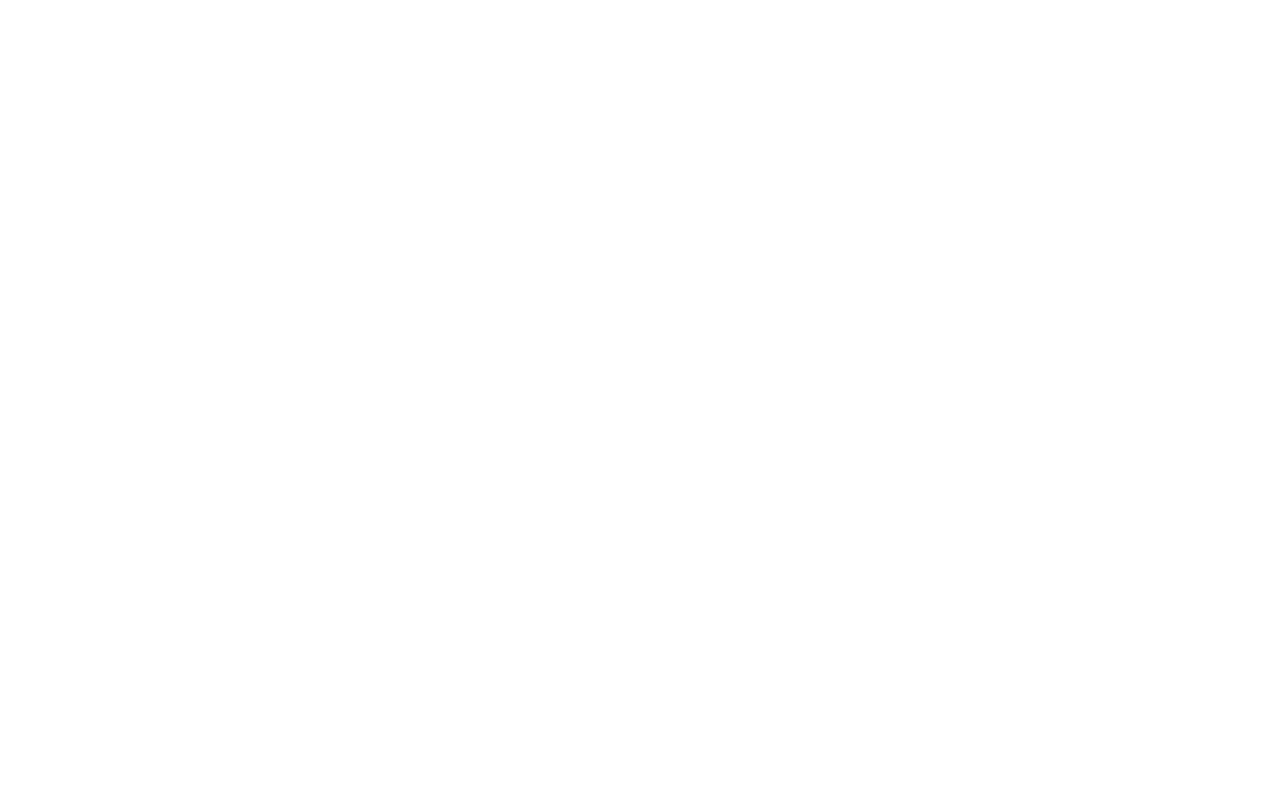
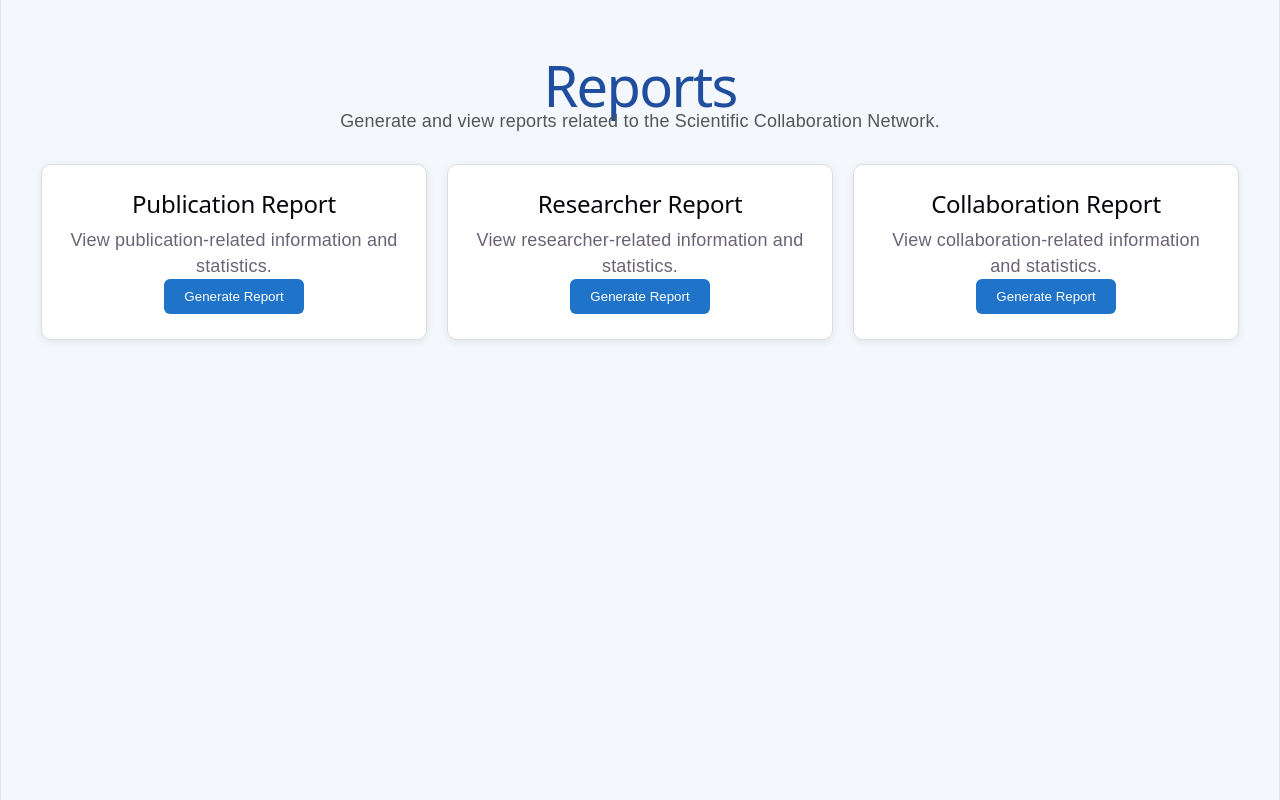
Before and after one commit to springboardmentor28126j/Scientific-Collaboration-Network-Analyzer-Group-2, a React app in the folder frontend/: page /reports in a window 1280 px wide. Before the commit this address had no page. Built offline with nearby package versions, Linux system fonts and the light colour scheme; the HTML template or start-up script is replaced by a standard one.

Commit message:
Add reports module

```diff
--- a/frontend/src/App.jsx
+++ b/frontend/src/App.jsx
@@ -10,6 +10,7 @@
 import Collaborations from "./pages/Collaborations";
 import Analytics from "./pages/Analytics";
 import Conference from "./pages/Conferences";
+import Reports from "./pages/Reports";
 
 function App() {
   return (
@@ -36,10 +37,18 @@
 
         {/* Publications */}
         <Route path="/publications" element={<Publications />} />
+
+        {/* Collaborations */}
         <Route path="/collaborations" element={<Collaborations />} />
 
+        {/* Analytics */}
         <Route path="/analytics" element={<Analytics />} />
+
+        {/* Conferences */}
         <Route path="/conferences" element={<Conference />} />
+
+        {/* Reports */}
+        <Route path="/reports" element={<Reports />} />
 
       </Routes>
     </BrowserRouter>
--- a/frontend/src/pages/Reports.jsx
+++ b/frontend/src/pages/Reports.jsx
@@ -0,0 +1,131 @@
+function Reports() {
+  return (
+    <div
+      style={{
+        padding: "40px",
+        minHeight: "100vh",
+        backgroundColor: "#f4f8fc",
+      }}
+    >
+      <h1
+        style={{
+          color: "#1f4e9e",
+          marginBottom: "10px",
+        }}
+      >
+        Reports
+      </h1>
+
+      <p
+        style={{
+          fontSize: "18px",
+          color: "#555",
+          marginBottom: "30px",
+        }}
+      >
+        Generate and view reports related to the Scientific Collaboration
+        Network.
+      </p>
+
+      <div
+        style={{
+          display: "grid",
+          gridTemplateColumns: "repeat(3, 1fr)",
+          gap: "20px",
+        }}
+      >
+        {/* Publication Report */}
+        <div
+          style={{
+            padding: "25px",
+            border: "1px solid #ddd",
+            borderRadius: "10px",
+            backgroundColor: "white",
+            boxShadow: "0 2px 8px rgba(0,0,0,0.08)",
+          }}
+        >
+          <h2>Publication Report</h2>
+
+          <p>
+            View publication-related information and statistics.
+          </p>
+
+          <button
+            style={{
+              padding: "10px 20px",
+              border: "none",
+              borderRadius: "6px",
+              backgroundColor: "#1f73c9",
+              color: "white",
+              cursor: "pointer",
+            }}
+          >
+            Generate Report
+          </button>
+        </div>
+
+        {/* Researcher Report */}
+        <div
+          style={{
+            padding: "25px",
+            border: "1px solid #ddd",
+            borderRadius: "10px",
+            backgroundColor: "white",
+            boxShadow: "0 2px 8px rgba(0,0,0,0.08)",
+          }}
+        >
+          <h2>Researcher Report</h2>
+
+          <p>
+            View researcher-related information and statistics.
+          </p>
+
+          <button
+            style={{
+              padding: "10px 20px",
+              border: "none",
+              borderRadius: "6px",
+              backgroundColor: "#1f73c9",
+              color: "white",
+              cursor: "pointer",
+            }}
+          >
+            Generate Report
+          </button>
+        </div>
+
+        {/* Collaboration Report */}
+        <div
+          style={{
+            padding: "25px",
+            border: "1px solid #ddd",
+            borderRadius: "10px",
+            backgroundColor: "white",
+            boxShadow: "0 2px 8px rgba(0,0,0,0.08)",
+          }}
+        >
+          <h2>Collaboration Report</h2>
+
+          <p>
+            View collaboration-related information and statistics.
+          </p>
+
+          <button
+            style={{
+              padding: "10px 20px",
+              border: "none",
+              borderRadius: "6px",
+              backgroundColor: "#1f73c9",
+              color: "white",
+              cursor: "pointer",
+            }}
+          >
+            Generate Report
+          </button>
+        </div>
+      </div>
+    </div>
+  );
+}
+
+export default Reports;
```
Also changed, not shown: 2 other files (tests, documents, lock files or other folders).
